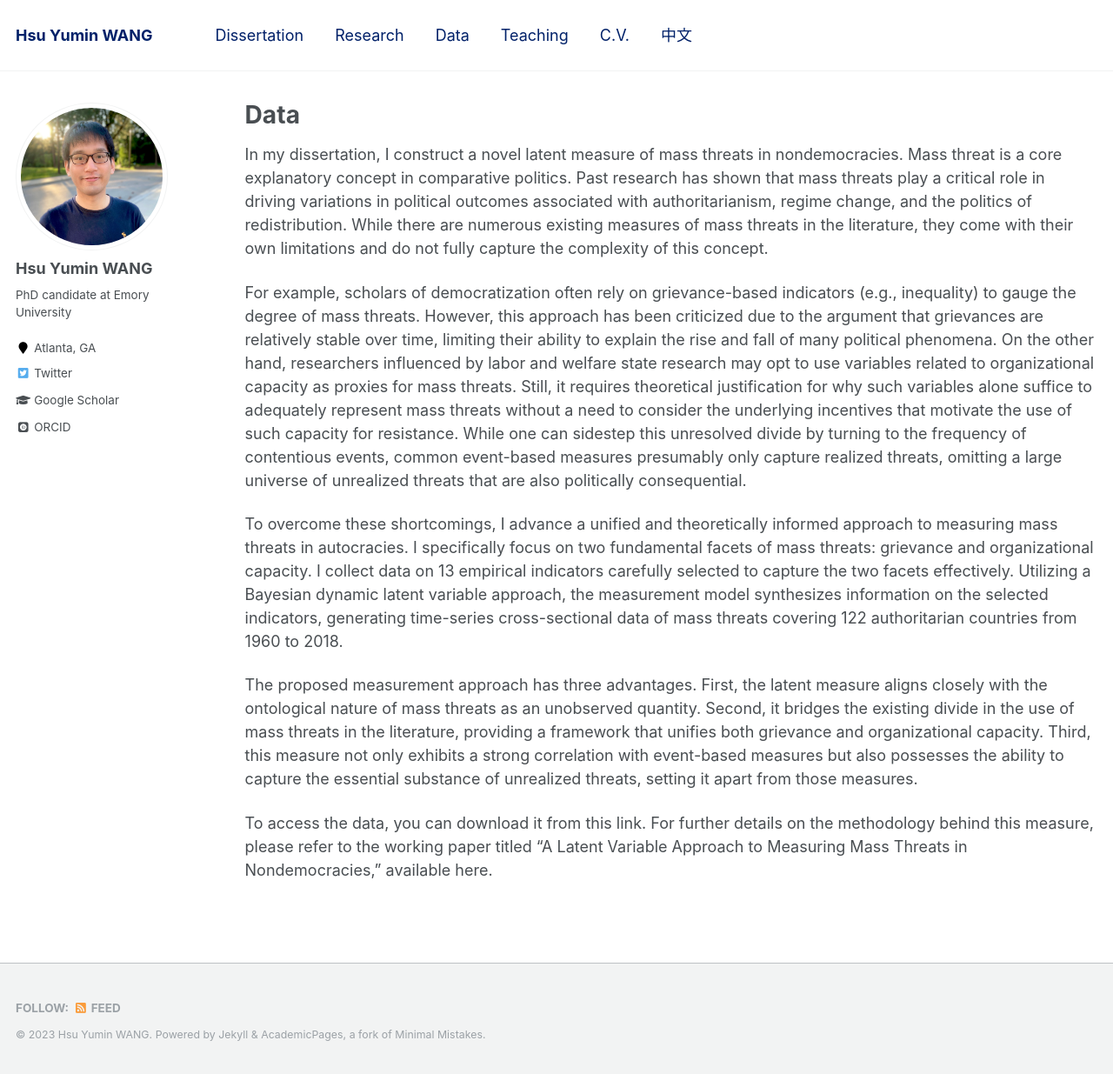
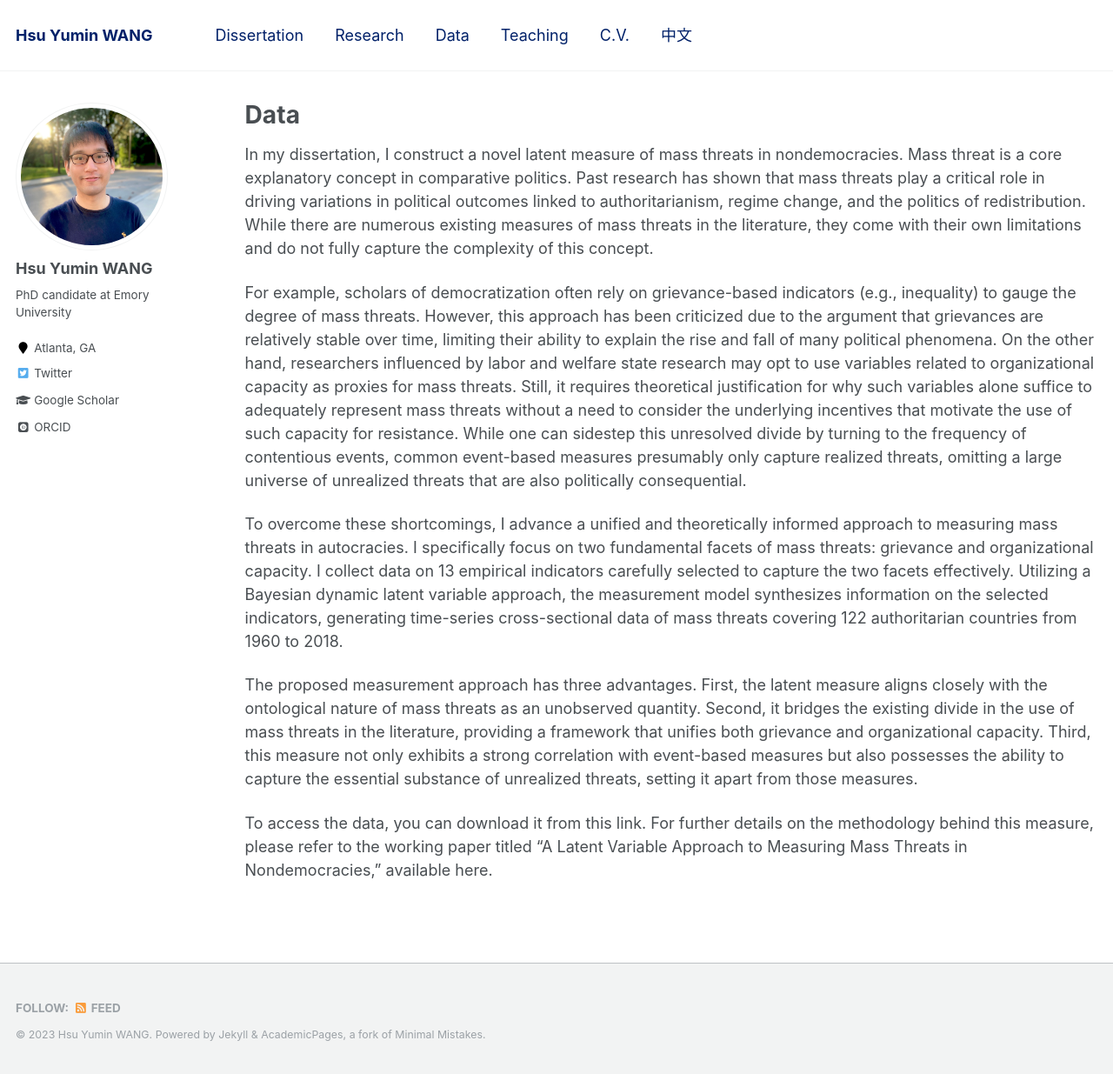
Before and after one commit to hsuyumin/hsuyumin.github.io, a Jekyll site: the page built from _pages/data.md, in a window 1280 px wide and 1235 px high. Shown: the whole window at 87% size. Built offline with Jekyll 4.4.1, drawn with Linux system fonts in a browser that asks for light colours; some web fonts are replaced.

Commit message:
Update data.md

```diff
--- a/_pages/data.md
+++ b/_pages/data.md
@@ -7,7 +7,7 @@ redirect_from:
   - /data
 ---
 
-In my dissertation, I construct a novel latent measure of mass threats in nondemocracies. Mass threat is a core explanatory concept in comparative politics. Past research has shown that mass threats play a critical role in driving variations in political outcomes associated with authoritarianism, regime change, and the politics of redistribution. While there are numerous existing measures of mass threats in the literature, they come with their own limitations and do not fully capture the complexity of this concept.
+In my dissertation, I construct a novel latent measure of mass threats in nondemocracies. Mass threat is a core explanatory concept in comparative politics. Past research has shown that mass threats play a critical role in driving variations in political outcomes linked to authoritarianism, regime change, and the politics of redistribution. While there are numerous existing measures of mass threats in the literature, they come with their own limitations and do not fully capture the complexity of this concept.
 
 For example, scholars of democratization often rely on grievance-based indicators (e.g., inequality) to gauge the degree of mass threats. However, this approach has been criticized due to the argument that grievances are relatively stable over time, limiting their ability to explain the rise and fall of many political phenomena. On the other hand, researchers influenced by labor and welfare state research may opt to use variables related to organizational capacity as proxies for mass threats. Still, it requires theoretical justification for why such variables alone suffice to adequately represent mass threats without a need to consider the underlying incentives that motivate the use of such capacity for resistance. While one can sidestep this unresolved divide by turning to the frequency of contentious events, common event-based measures presumably only capture realized threats, omitting a large universe of unrealized threats that are also politically consequential.
 
```
